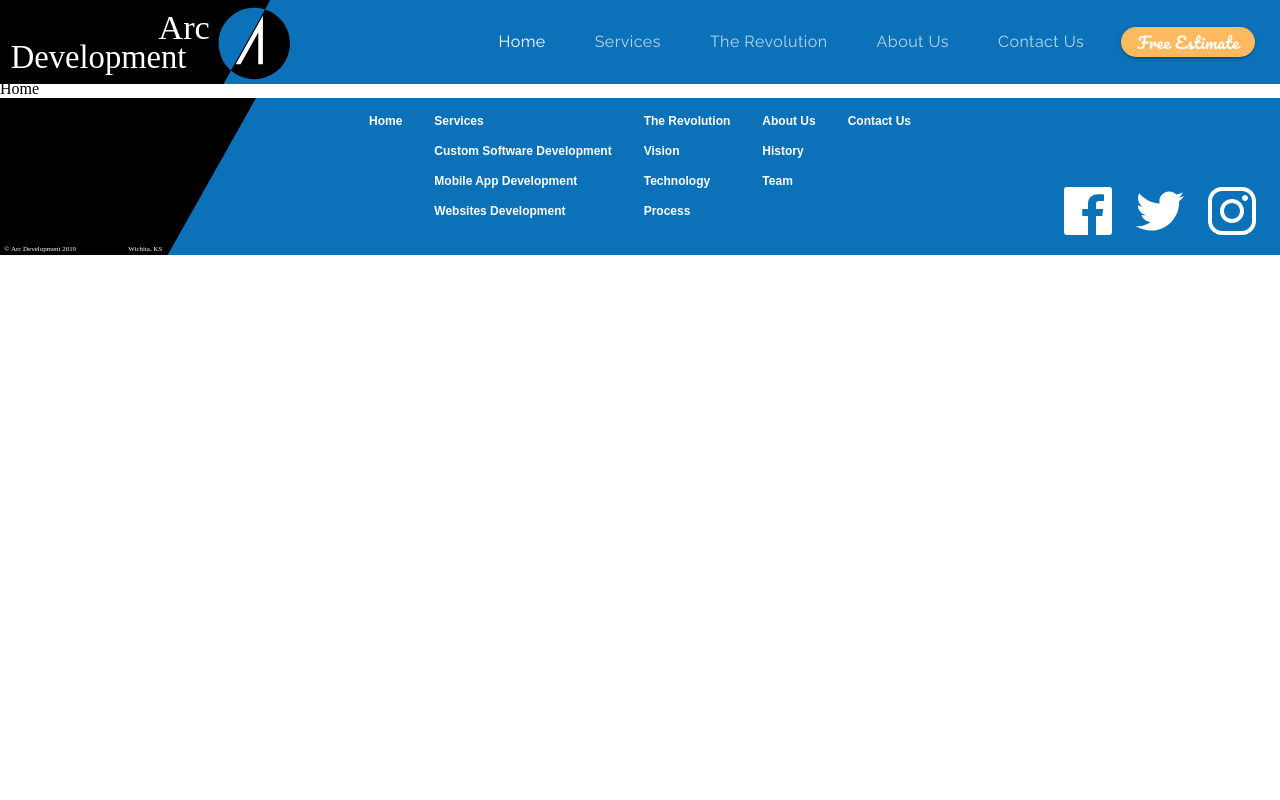
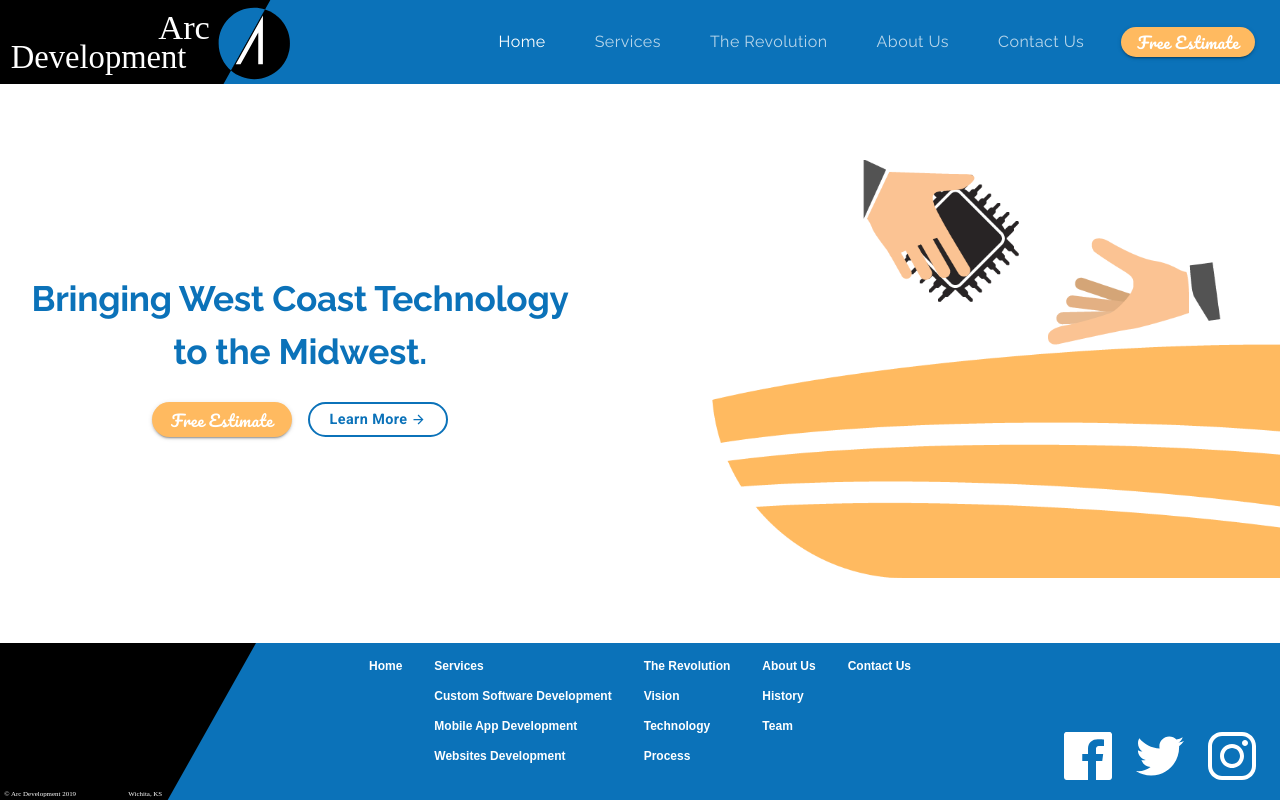
Before and after one commit to ellingtonb/react-material-ui-archdev, a React (Create React App) app: page / in a window 1280 px wide. Built offline with nearby package versions, Linux system fonts and the light colour scheme.

Commit message:
Added Animation Item and First Content Grid

```diff
--- a/package.json
+++ b/package.json
@@ -12,6 +12,7 @@
     "clsx": "^1.1.1",
     "react": "^16.13.1",
     "react-dom": "^16.13.1",
+    "react-lottie": "^1.2.3",
     "react-router-dom": "^5.2.0",
     "react-scripts": "3.4.1"
   },
--- a/src/components/App.js
+++ b/src/components/App.js
@@ -4,14 +4,27 @@ import Header from "./ui/Header";
 import theme from "./ui/Theme";
 import {BrowserRouter, Route, Switch} from "react-router-dom";
 import Footer from "./ui/Footer";
+import LandingPage from "./LandingPage";
+import {makeStyles} from "@material-ui/core/styles";
+
+const useStyles = makeStyles(theme => ({
+    container: {
+        display: "flex",
+        minHeight: "100vh",
+        flexDirection: "column"
+    }
+}));
 
 function App() {
+    const classes = useStyles();
+
     const [selectedIndex, setSelectedIndex] = useState(0);
     const [selectedTab, setSelectedTab] = useState(0);
 
     return (
         <ThemeProvider theme={theme}>
             <BrowserRouter>
+                <div className={classes.container}>
                     <Header
                         selectedIndex={selectedIndex}
                         setSelectedIndex={setSelectedIndex}
@@ -19,7 +32,7 @@ function App() {
                         setSelectedTab={setSelectedTab}
                     />
                     <Switch>
-                    <Route exact path={"/"} component={() => <div>Home</div>} />
+                        <Route exact path={"/"} component={LandingPage} />
                         <Route exact path={"/services"} component={() => <div>Services</div>} />
                         <Route exact path={"/customsoftware"} component={() => <div>Custom Software</div>} />
                         <Route exact path={"/mobileapps"} component={() => <div>Mobile Apps</div>} />
@@ -35,6 +48,7 @@ function App() {
                         selectedTab={selectedTab}
                         setSelectedTab={setSelectedTab}
                     />
+                </div>
             </BrowserRouter>
         </ThemeProvider>
     );
--- /dev/null
+++ b/src/components/LandingPage.js
@@ -0,0 +1,118 @@
+import React from 'react';
+import Lottie from 'react-lottie';
+import {makeStyles} from '@material-ui/core/styles';
+import Grid from '@material-ui/core/Grid';
+import Button from "@material-ui/core/Button";
+import Typography from '@material-ui/core/Typography';
+
+import animationData from '../animations/landinganimation/data';
+import ButtonArrow from "./ui/ButtonArrow";
+import {useTheme} from "@material-ui/styles";
+
+const useStyles = makeStyles(theme => ({
+    mainContainer: {
+        marginTop: "3em",
+        [theme.breakpoints.down("md")]: {
+            marginTop: "1em",
+        },
+        [theme.breakpoints.down("xs")]: {
+            marginTop: "1em",
+        }
+    },
+    heroTextContainer: {
+        minWidth: "21.5em",
+        marginLeft: "1em",
+        [theme.breakpoints.down("xs")]: {
+            marginLeft: 0,
+            marginRight: "1em",
+        }
+    },
+    animation: {
+        maxWidth: "50em",
+        minWidth: "21em",
+        marginTop: "2em",
+        marginLeft: "10%",
+        [theme.breakpoints.down("sm")]: {
+            maxWidth: "30em"
+        }
+    },
+    estimateButton: {
+        ...theme.typography.estimate,
+        backgroundColor: theme.palette.common.orange,
+        borderRadius: 50,
+        height: 35,
+        width: 140,
+        "&:hover": {
+            backgroundColor: theme.palette.secondary.light
+        }
+    },
+    buttonContainer: {
+        marginTop: "1em"
+    },
+    learnButtonHero: {
+        borderColor: theme.palette.common.blue,
+        color: theme.palette.common.blue,
+        borderWidth: 2,
+        textTransform: 'none',
+        borderRadius: 50,
+        fontFamily: "Roboto",
+        fontWeight: "bold",
+        fontSize: "0.9rem",
+        height: 35,
+        width: 140
+    }
+}));
+
+const LandingPage = props => {
+    const classes = useStyles();
+    const theme = useTheme();
+
+    const defaultOptions = {
+        loop: true,
+        autoplay: true,
+        animationData: animationData,
+        rendererSettings: {
+            preserveAspectRatio: 'xMidYMid slice'
+        }
+    };
+
+    return (
+        <Grid container direction={"column"} className={classes.mainContainer}>
+            <Grid item>
+                <Grid container justify={"flex-end"} alignItems={"center"} direction={"row"}>
+                    <Grid sm item className={classes.heroTextContainer}>
+                        <Typography variant={"h2"} align={"center"}>
+                            Bringing West Coast Technology
+                            <br />
+                            to the Midwest.
+                        </Typography>
+                        <Grid container justify={"center"} spacing={2} className={classes.buttonContainer}>
+                            <Grid item>
+                                <Button className={classes.estimateButton} variant={"contained"}>Free Estimate</Button>
+                            </Grid>
+                            <Grid item>
+                                <Button variant={"outlined"} className={classes.learnButtonHero}>
+                                    <span style={{ marginRight: 4 }}>Learn More</span>
+                                    <ButtonArrow
+                                        width={15}
+                                        height={15}
+                                        fill={theme.palette.common.blue}
+                                    />
+                                </Button>
+                            </Grid>
+                        </Grid>
+                    </Grid>
+                    <Grid sm item className={classes.animation}>
+                        <Lottie
+                            options={defaultOptions}
+                            height={"100%"}
+                            width={"100%"}
+                        />
+                    </Grid>
+                </Grid>
+            </Grid>
+        </Grid>
+    );
+};
+
+export default LandingPage;
--- /dev/null
+++ b/src/components/ui/ButtonArrow.js
@@ -0,0 +1,18 @@
+import React from 'react';
+
+const ButtonArrow = props => {
+    return (
+        <svg
+            className={props.class}
+            xmlns={"http://www.w3.org/2000/svg"}
+            width={props.width}
+            height={props.height}
+            fill={props.fill}
+            viewBox={"0 0 18 18"}
+        >
+            <path d={"M9 3L7.94 4.06l4.19 4.19H3v1.5h9.13l-4.19 4.19L9 15l6-6z"} />
+        </svg>
+    );
+};
+
+export default ButtonArrow;
--- a/src/components/ui/Footer.js
+++ b/src/components/ui/Footer.js
@@ -13,7 +13,9 @@ const useStyles = makeStyles(theme => ({
         backgroundColor: theme.palette.common.blue,
         width: '100%',
         zIndex: 1302,
-        position: 'relative'
+        position: 'relative',
+        marginTop: "auto",
+        bottom: 0,
     },
     adornment: {
         width: '16em',
--- a/src/components/ui/Header.js
+++ b/src/components/ui/Header.js
@@ -72,6 +72,9 @@ const useStyles = makeStyles(theme => ({
         marginLeft: '25px',
         marginRight: '25px',
         height: '30px',
+        "&:hover": {
+            backgroundColor: theme.palette.secondary.light
+        }
     },
     menu: {
         backgroundColor: theme.palette.common.blue,
@@ -182,54 +185,6 @@ const Header = props => {
                     break;
             }
         })
-        /*switch (window.location.pathname) {
-            case "/revolution":
-                if (selectedTab !== 2) {
-                    setSelectedTab(2);
-                }
-                break;
-            case "/about":
-                if (selectedTab !== 3) {
-                    setSelectedTab(3);
-                }
-                break;
-            case "/contact":
-                if (selectedTab !== 4) {
-                    setSelectedTab(4);
-                }
-                break;
-            case "/":
-                if (selectedTab !== 0) {
-                    setSelectedTab(0);
-                }
-                break;
-            case "/services":
-                if (selectedTab !== 1) {
-                    setSelectedTab(1);
-                }
-                break;
-            case "/customsoftware":
-                if (selectedIndex !== 1) {
-                    setSelectedTab(1);
-                    setSelectedIndex(1);
-                }
-                break;
-            case "/mobileapps":
-                if (selectedIndex !== 2) {
-                    setSelectedTab(1);
-                    setSelectedIndex(2);
-                }
-                break;
-            case "/websites":
-                if (selectedIndex !== 3) {
-                    setSelectedTab(1);
-                    setSelectedIndex(3);
-                }
-                break;
-            default:
-                setSelectedTab(null);
-                break;
-        }*/
     }, [props, menuOptions, menuItems]);
 
     const drawer = (
--- a/src/components/ui/Theme.js
+++ b/src/components/ui/Theme.js
@@ -31,6 +31,13 @@ const theme = createMuiTheme({
             fontSize: '1rem',
             textTransform: 'none',
             color: 'white'
+        },
+        h2: {
+            fontFamily: "Raleway",
+            fontWeight: 700,
+            fontSize: '2.2rem',
+            color: customColors.arcBlue,
+            lineHeight: 1.5
         }
     }
 });
```
Also changed, not shown: 2 other files (tests, documents, lock files or other folders). Lines whose indentation alone changed are shown as unchanged.
